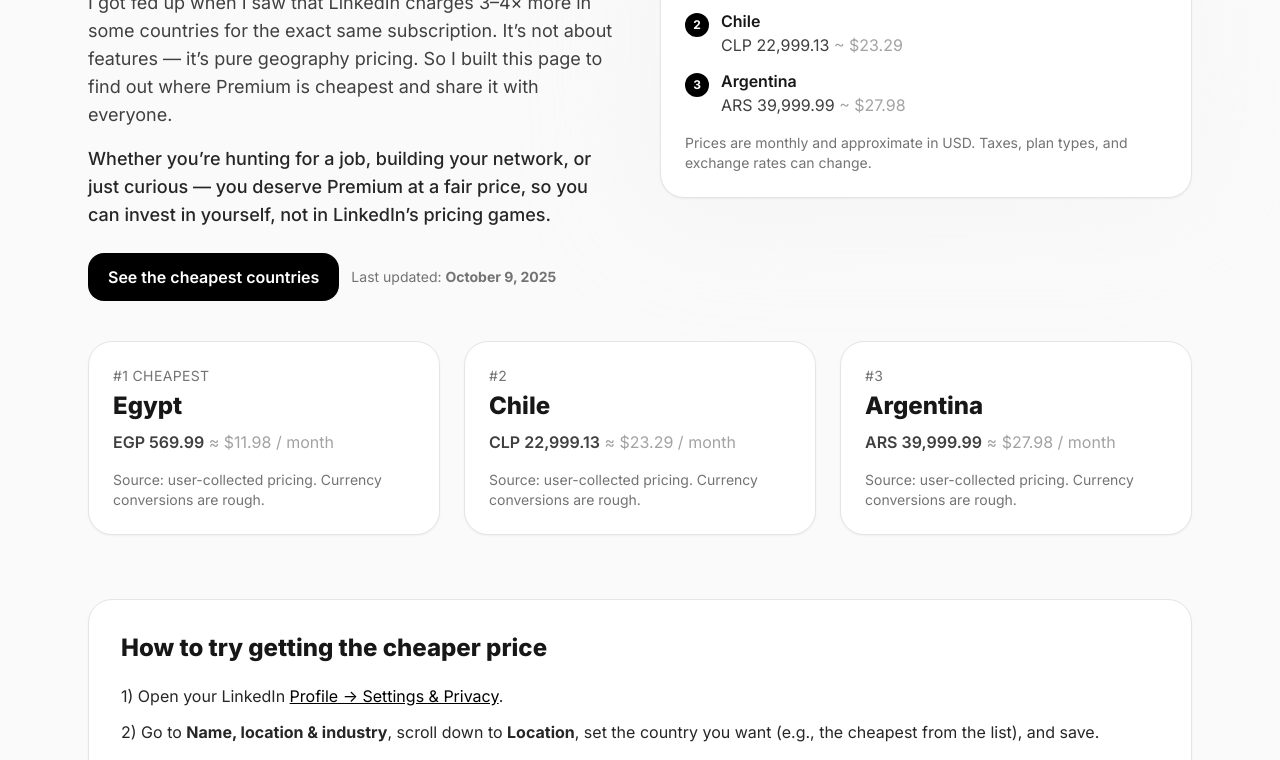
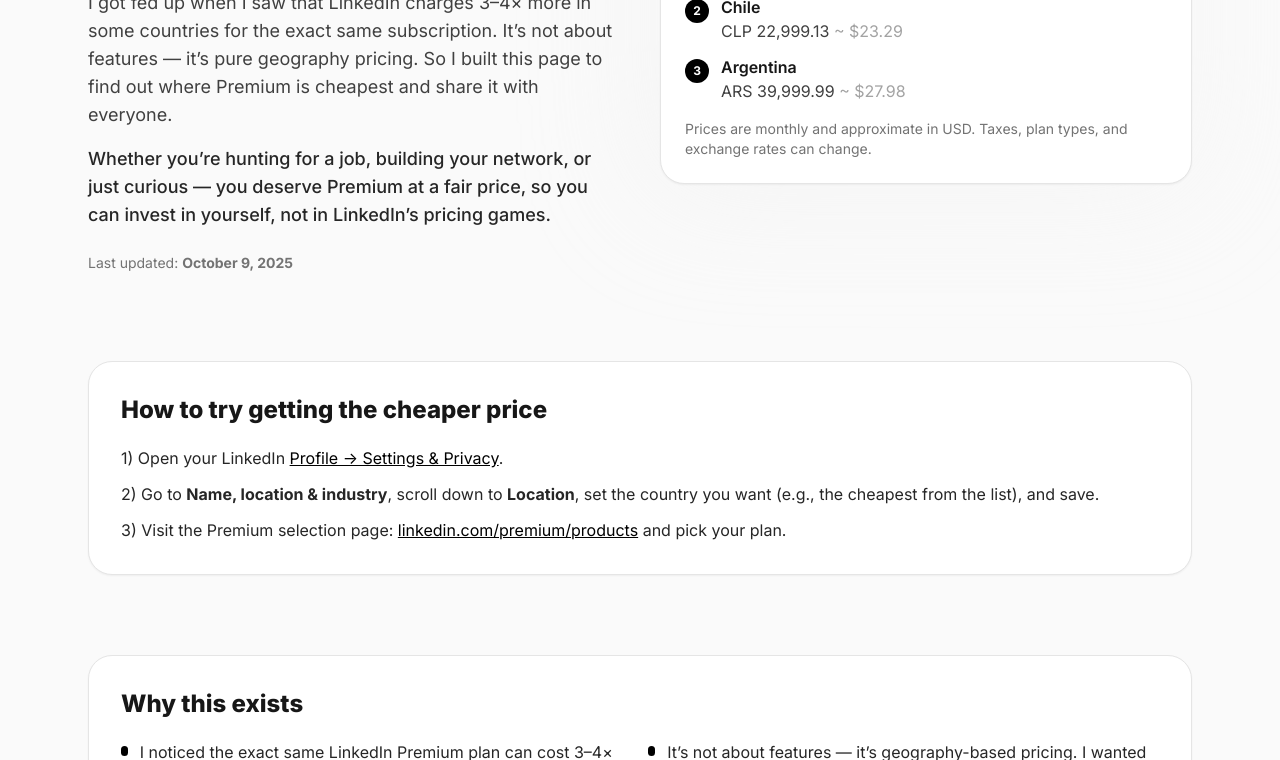
Before and after one commit to dima-sayankin/cheapestlinkedin.org, a plain HTML site: page index.html in a window 1280 px wide. Shown: the part 340-1100 px from the top of the page. Drawn offline with nearby package versions, Linux system fonts and the light colour scheme.

Commit message:
removed info duplication

```diff
--- a/index.html
+++ b/index.html
@@ -52,9 +52,6 @@
           so you can invest in yourself, not in LinkedIn’s pricing games.
         </p>
         <div class="mt-6 flex flex-wrap items-center gap-3">
-          <a href="#prices" class="inline-flex items-center justify-center rounded-2xl px-5 py-3 bg-black text-white font-semibold hover:opacity-90">
-            See the cheapest countries
-          </a>
           <span class="text-sm text-neutral-500">Last updated: <strong>October 9, 2025</strong></span>
         </div>
       </div>
@@ -89,32 +86,6 @@
             Prices are monthly and approximate in USD. Taxes, plan types, and exchange rates can change.
           </p>
         </div>
-      </div>
-    </div>
-  </section>
-
-  <!-- Prices section -->
-  <section id="prices" class="max-w-6xl mx-auto px-4 sm:px-6 pb-4">
-    <div class="grid md:grid-cols-3 gap-6">
-      <div class="rounded-3xl border border-neutral-200 bg-white p-6 shadow-sm">
-        <div class="text-sm uppercase tracking-wide text-neutral-500">#1 Cheapest</div>
-        <h3 class="mt-1 text-2xl font-extrabold">Egypt</h3>
-        <p class="mt-2 text-neutral-700"><span class="font-semibold">EGP 569.99</span> <span class="text-neutral-400">≈ $11.98 / month</span></p>
-        <p class="mt-4 text-sm text-neutral-500">Source: user-collected pricing. Currency conversions are rough.</p>
-      </div>
-
-      <div class="rounded-3xl border border-neutral-200 bg-white p-6 shadow-sm">
-        <div class="text-sm uppercase tracking-wide text-neutral-500">#2</div>
-        <h3 class="mt-1 text-2xl font-extrabold">Chile</h3>
-        <p class="mt-2 text-neutral-700"><span class="font-semibold">CLP 22,999.13</span> <span class="text-neutral-400">≈ $23.29 / month</span></p>
-        <p class="mt-4 text-sm text-neutral-500">Source: user-collected pricing. Currency conversions are rough.</p>
-      </div>
-
-      <div class="rounded-3xl border border-neutral-200 bg-white p-6 shadow-sm">
-        <div class="text-sm uppercase tracking-wide text-neutral-500">#3</div>
-        <h3 class="mt-1 text-2xl font-extrabold">Argentina</h3>
-        <p class="mt-2 text-neutral-700"><span class="font-semibold">ARS 39,999.99</span> <span class="text-neutral-400">≈ $27.98 / month</span></p>
-        <p class="mt-4 text-sm text-neutral-500">Source: user-collected pricing. Currency conversions are rough.</p>
       </div>
     </div>
   </section>
```
